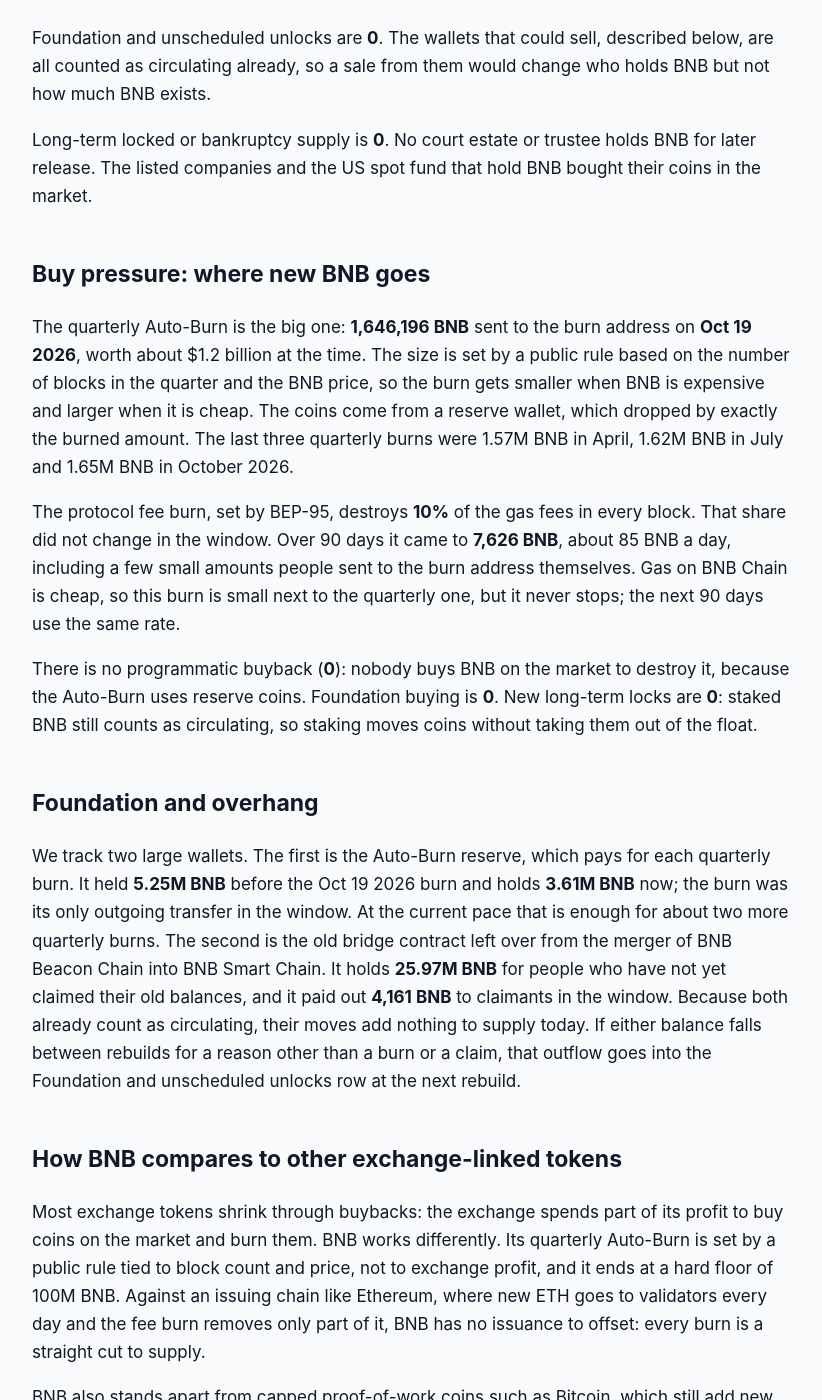
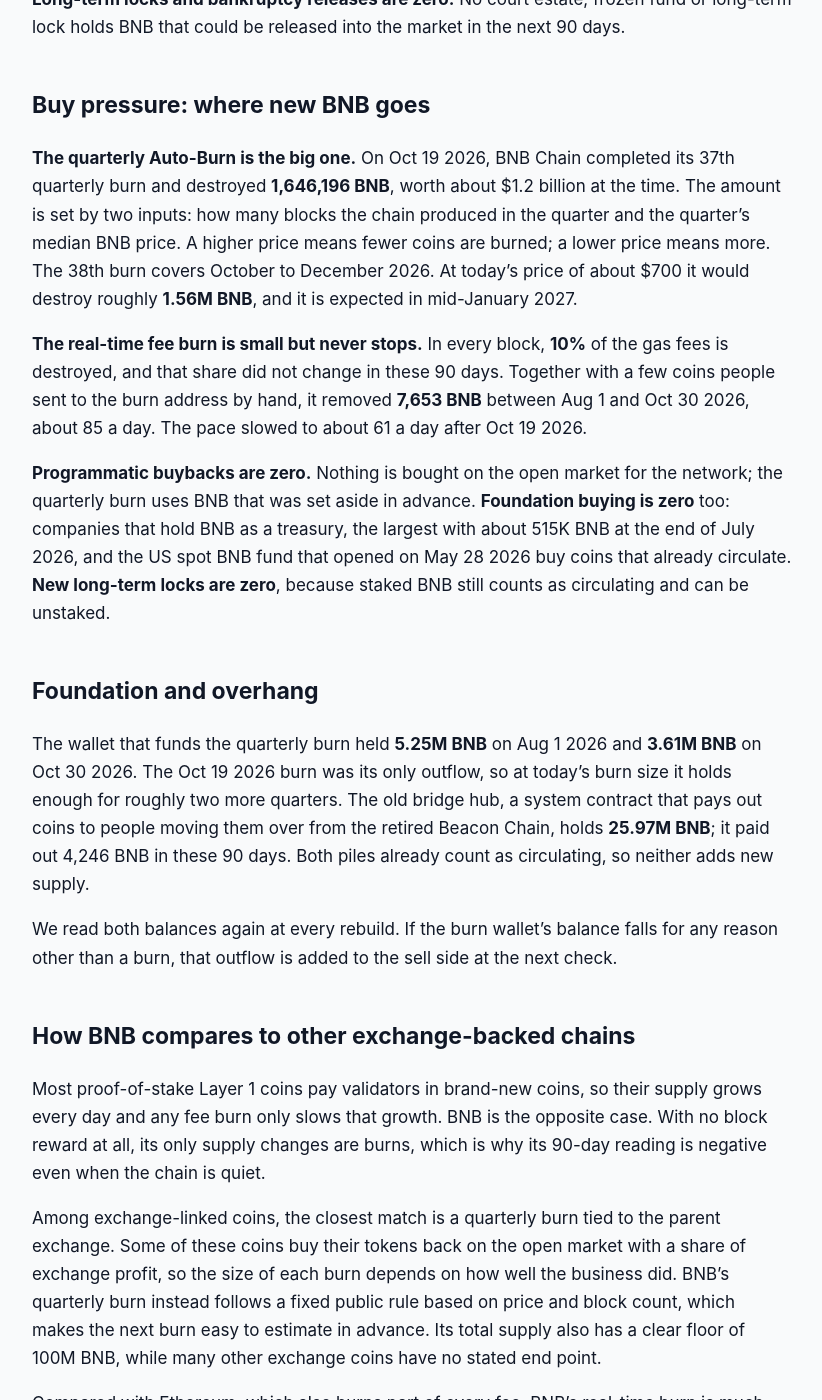
Before and after one commit to jeevansongmy-spec/mrnasdog-articles, a Jekyll site: the page built from crypto/bnb-pressure-framework.md, in a window 1280 px wide and 1400 px high, scrolled down 1064 px. Shown: the whole window, without its empty margins (228-1050 px from the left). Built offline with Jekyll 4.4.1, drawn with Linux system fonts in a browser that asks for light colours; some of the changed text lies outside the part shown.

Commit message:
publish: crypto/bnb-pressure-framework

```diff
--- a/crypto/bnb-pressure-framework.md
+++ b/crypto/bnb-pressure-framework.md
@@ -1,6 +1,6 @@
 ---
-title:         "BNB Inflation Analysis · October 2026 · Supply was shrinking · trend softening"
-description:   "BNB is deflationary: no new BNB is made, and the Oct 19 2026 quarterly Auto-Burn destroyed 1.65M BNB. Supply fell 1.26% in 90 days toward a 100M floor."
+title:         "BNB Inflation Analysis · October 2026 · Supply shrinking · projected to keep shrinking"
+description:   "BNB is deflationary: no new BNB is made, and the Oct 19 2026 Auto-Burn destroyed 1.65M BNB. Supply fell 1.26% in 90 days; the next burn lands in January."
 canonical_url: "https://mrnasdog.com/research/bnb/inflation"
 tags:          ["crypto", "bnb", "binance", "auto-burn"]
 published:     true
@@ -10,54 +10,58 @@ published:     true
 <!-- main-page -->
 ➜ Start with the BNB coin page for the short answer (should you buy BNB?) and its price drivers: [mrnasdog.com/research/bnb](https://mrnasdog.com/research/bnb)
 
-# BNB Inflation Analysis · October 2026 · Supply was shrinking · trend softening
+# BNB Inflation Analysis · October 2026 · Supply shrinking · projected to keep shrinking
 
-BNB supply shrank by **1.26%** in the last 90 days, and nothing was added to it. BNB Chain creates no new BNB at all: validators are paid only from gas fees. On the other side, the 37th quarterly Auto-Burn destroyed **1,646,196 BNB** on **Oct 19 2026**, and the BEP-95 gas-fee burn destroyed another **7,626 BNB**, for **1.65M BNB** removed from a float of **131.51M BNB**. The market-wide supply reading agrees at **-1.24%**. For the next 90 days we count only the fee burn, about **-0.01%**, because the 38th Auto-Burn has no date yet and may land just after the window. The burns stop when supply reaches **100M BNB**.
+BNB supply is shrinking, and it should keep shrinking: no new BNB is ever created, while two burns keep destroying coins. Between Aug 1 and Oct 30 2026 nothing was added, **1.65M BNB** was burned and net supply fell **1.26%**, in line with the **−1.24%** other trackers show. The burns stop only when supply reaches **100M BNB**, about 31.5M below today.
 
 ## The verdict, in one paragraph
 
-Over the 90 days to **Oct 20 2026**, BNB had **0** BNB of sell pressure and **1,653,822 BNB** of buy pressure, a net change of **-1.26%** of circulating supply. The independent supply monitor reads **-1.24%** for the same 90 days, a gap of **0.02 percentage points**, so the two readings agree and no warning flag is shown. The projected next 90 days is **-0.01%**: the gas-fee burn keeps running every block, while the next quarterly burn is expected in mid to late January 2027, around the edge of the window. BNB is a **fixed-supply coin that shrinks in quarterly steps**: no issuance, one large burn per quarter, and a small burn in every block.
+Over the 90 days to Oct 30 2026, BNB supply fell **1.26%**, from about 133.17M to **131.51M BNB**. Other supply trackers show **−1.24%** for the same stretch, a difference of **0.02 points**, so the coin page carries no warning note. For the next 90 days, to Jan 28 2027, we expect another fall of about **1.19%**, because the next quarterly burn is due in mid-January 2027. In one line: BNB is deflationary by design, with a fixed-rule burn and no new coins at all.
 
 ## Sell pressure: where new BNB comes from
 
-Protocol inflation is **0**. BNB Smart Chain has no block reward: validators and the people who stake with them are paid from the gas fees users already pay in BNB. On-chain, no BNB was minted in the window: every BNB that left the supply went to the burn address.
+**Protocol inflation is zero.** BNB Smart Chain has no block reward. Validators and the people who stake with them are paid only from the gas fees that users pay, so running the chain never prints a single new BNB.
 
-Vesting unlocks are **0**. BNB launched in July 2017, and the team and early investor shares finished unlocking years ago. Circulating supply equals total supply today, so there is no locked BNB left to release.
+**Vesting unlocks are zero.** BNB launched in July 2017, and the shares set aside for the team and early backers were released years ago. Today every BNB that exists already counts as circulating, so there is no unlock calendar to wait for.
 
-Foundation and unscheduled unlocks are **0**. The wallets that could sell, described below, are all counted as circulating already, so a sale from them would change who holds BNB but not how much BNB exists.
+**Foundation and unscheduled unlocks are zero.** The largest team-held pile is the wallet that pays for the quarterly burn, and the only coins that left it in these 90 days went straight to the burn address. Those coins were already counted, so nothing new reached the market.
 
-Long-term locked or bankruptcy supply is **0**. No court estate or trustee holds BNB for later release. The listed companies and the US spot fund that hold BNB bought their coins in the market.
+**Long-term locks and bankruptcy releases are zero.** No court estate, frozen fund or long-term lock holds BNB that could be released into the market in the next 90 days.
 
 ## Buy pressure: where new BNB goes
 
-The quarterly Auto-Burn is the big one: **1,646,196 BNB** sent to the burn address on **Oct 19 2026**, worth about $1.2 billion at the time. The size is set by a public rule based on the number of blocks in the quarter and the BNB price, so the burn gets smaller when BNB is expensive and larger when it is cheap. The coins come from a reserve wallet, which dropped by exactly the burned amount. The last three quarterly burns were 1.57M BNB in April, 1.62M BNB in July and 1.65M BNB in October 2026.
+**The quarterly Auto-Burn is the big one.** On Oct 19 2026, BNB Chain completed its 37th quarterly burn and destroyed **1,646,196 BNB**, worth about $1.2 billion at the time. The amount is set by two inputs: how many blocks the chain produced in the quarter and the quarter's median BNB price. A higher price means fewer coins are burned; a lower price means more. The 38th burn covers October to December 2026. At today's price of about $700 it would destroy roughly **1.56M BNB**, and it is expected in mid-January 2027.
 
-The protocol fee burn, set by BEP-95, destroys **10%** of the gas fees in every block. That share did not change in the window. Over 90 days it came to **7,626 BNB**, about 85 BNB a day, including a few small amounts people sent to the burn address themselves. Gas on BNB Chain is cheap, so this burn is small next to the quarterly one, but it never stops; the next 90 days use the same rate.
+**The real-time fee burn is small but never stops.** In every block, **10%** of the gas fees is destroyed, and that share did not change in these 90 days. Together with a few coins people sent to the burn address by hand, it removed **7,653 BNB** between Aug 1 and Oct 30 2026, about 85 a day. The pace slowed to about 61 a day after Oct 19 2026.
 
-There is no programmatic buyback (**0**): nobody buys BNB on the market to destroy it, because the Auto-Burn uses reserve coins. Foundation buying is **0**. New long-term locks are **0**: staked BNB still counts as circulating, so staking moves coins without taking them out of the float.
+**Programmatic buybacks are zero.** Nothing is bought on the open market for the network; the quarterly burn uses BNB that was set aside in advance. **Foundation buying is zero** too: companies that hold BNB as a treasury, the largest with about 515K BNB at the end of July 2026, and the US spot BNB fund that opened on May 28 2026 buy coins that already circulate. **New long-term locks are zero**, because staked BNB still counts as circulating and can be unstaked.
 
 ## Foundation and overhang
 
-We track two large wallets. The first is the Auto-Burn reserve, which pays for each quarterly burn. It held **5.25M BNB** before the Oct 19 2026 burn and holds **3.61M BNB** now; the burn was its only outgoing transfer in the window. At the current pace that is enough for about two more quarterly burns. The second is the old bridge contract left over from the merger of BNB Beacon Chain into BNB Smart Chain. It holds **25.97M BNB** for people who have not yet claimed their old balances, and it paid out **4,161 BNB** to claimants in the window. Because both already count as circulating, their moves add nothing to supply today. If either balance falls between rebuilds for a reason other than a burn or a claim, that outflow goes into the Foundation and unscheduled unlocks row at the next rebuild.
+The wallet that funds the quarterly burn held **5.25M BNB** on Aug 1 2026 and **3.61M BNB** on Oct 30 2026. The Oct 19 2026 burn was its only outflow, so at today's burn size it holds enough for roughly two more quarters. The old bridge hub, a system contract that pays out coins to people moving them over from the retired Beacon Chain, holds **25.97M BNB**; it paid out 4,246 BNB in these 90 days. Both piles already count as circulating, so neither adds new supply.
 
-## How BNB compares to other exchange-linked tokens
+We read both balances again at every rebuild. If the burn wallet's balance falls for any reason other than a burn, that outflow is added to the sell side at the next check.
 
-Most exchange tokens shrink through buybacks: the exchange spends part of its profit to buy coins on the market and burn them. BNB works differently. Its quarterly Auto-Burn is set by a public rule tied to block count and price, not to exchange profit, and it ends at a hard floor of 100M BNB. Against an issuing chain like Ethereum, where new ETH goes to validators every day and the fee burn removes only part of it, BNB has no issuance to offset: every burn is a straight cut to supply.
+## How BNB compares to other exchange-backed chains
 
-BNB also stands apart from capped proof-of-work coins such as Bitcoin, which still add new coins every block until the cap is reached. BNB already exists in full; its supply only moves down. Since BNB started, about **68.5M BNB** have been burned from the original 200M, and about 31.5M BNB still need to be burned before the Auto-Burn stops. After that, only the gas-fee burn would keep removing BNB.
+Most proof-of-stake Layer 1 coins pay validators in brand-new coins, so their supply grows every day and any fee burn only slows that growth. BNB is the opposite case. With no block reward at all, its only supply changes are burns, which is why its 90-day reading is negative even when the chain is quiet.
+
+Among exchange-linked coins, the closest match is a quarterly burn tied to the parent exchange. Some of these coins buy their tokens back on the open market with a share of exchange profit, so the size of each burn depends on how well the business did. BNB's quarterly burn instead follows a fixed public rule based on price and block count, which makes the next burn easy to estimate in advance. Its total supply also has a clear floor of 100M BNB, while many other exchange coins have no stated end point.
+
+Compared with Ethereum, which also burns part of every fee, BNB's real-time burn is much smaller, about 85 BNB a day against a supply of 131.51M. Almost all of BNB's shrinking comes from the quarterly burn, not from fees.
 
 ## What to watch in the next 90 days
 
-The 38th quarterly Auto-Burn, for the quarter ending Dec 31 2026, is running at about **1.52M BNB**. Past January burns came on Jan 17 2024, Jan 23 2025 and Jan 15 2026; if this one lands by Jan 18 2027 it falls inside the next 90 days and would push the projection to about -1.16%.
+**The 38th quarterly burn, expected in mid-January 2027.** January burns came on Jan 17 2024, Jan 23 2025 and Jan 15 2026. If the 38th burn slips past Jan 28 2027, the next-90-day reading would fall close to zero until it lands.
 
-The Auto-Burn reserve holds 3.61M BNB. A top-up from another wallet, or any outgoing transfer that is not a burn, would be the first sign of a change in how the burn is funded.
+**The BNB price through Dec 31 2026.** The quarter's median price sets the size of the 38th burn: a higher price shrinks it, a lower price grows it.
 
-BNB Chain plans a new base-layer chain for early 2027 that will use BNB as its gas coin, with no new token. Nothing announced so far changes supply, the 10% fee burn or the Auto-Burn; any proposal that does would move this reading.
+**The Jenner upgrade on the main network.** It went live on the test network on Oct 29 2026 and adds a reserved lane for plain BNB payments. No main-network date is set yet, and it does not change the burn share or create new BNB.
 
-The gas-fee burn itself: it ran at about 85 BNB a day over the window but near 58 BNB a day in the last week. Busier or quieter blocks move this small number up or down.
+**The stolen funds from the Oct 29 2026 Binance hack.** Any BNB the attacker took was already circulating, so selling it would not change the supply count, but it could weigh on the price.
 
 ## Summary
 
-BNB supply fell **1.26%** over the 90 days to Oct 20 2026, with no new BNB created and **1.65M BNB** burned, almost all of it in the 37th quarterly Auto-Burn on Oct 19 2026. The independent supply reading of **-1.24%** agrees. BNB is a fixed-supply coin that shrinks in quarterly steps toward a **100M BNB** floor, with a small gas-fee burn in every block. The main open question is timing: the next burn of about 1.52M BNB has no date yet, so the next 90 days show only **-0.01%** until it is scheduled.
+BNB supply fell **1.26%** in the 90 days to Oct 30 2026, because no new BNB is ever made and the Oct 19 2026 quarterly burn destroyed **1.65M BNB**. The real-time fee burn added another **7,653 BNB** of destruction, and nothing was unlocked or released. The next quarterly burn, about **1.56M BNB** at today's price, should cut supply by about another **1.19%** by Jan 28 2027, with the main risk being a burn date that slips past that day. The burns continue until supply reaches the 100M BNB floor.
 
-*MrNasDog Pressure Framework analysis of BNB, Metric 1 — Inflation. Data + explanation only. Not financial advice. Checked Oct 20 2026.*
+*MrNasDog Pressure Framework analysis of BNB, Metric 1 — Inflation. Data + explanation only. Not financial advice. Checked Oct 30 2026.*
```
